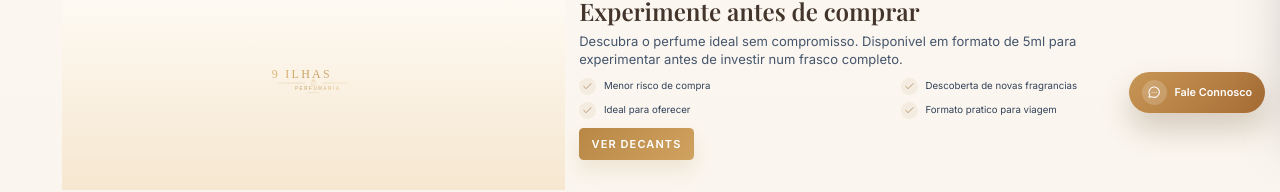
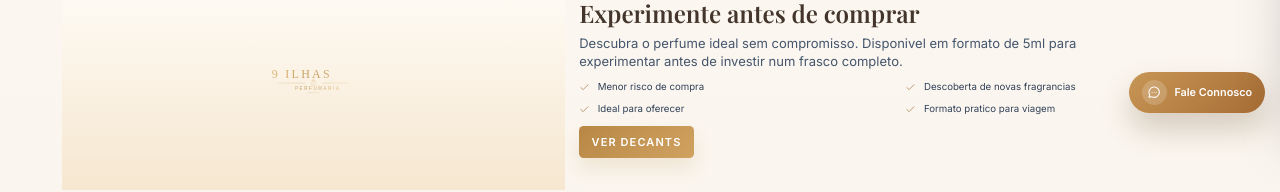
Before and after one commit to Perfumaria9ilhas/Perfumaria, a Next.js app: page / in a window 1280 px wide. Shown: the part 672-864 px from the top of the page. Built offline with nearby package versions, Linux system fonts and the light colour scheme; no server answers; the database is empty.

Commit message:
Further simplify homepage presentation

```diff
--- a/src/components/home/hero-home.tsx
+++ b/src/components/home/hero-home.tsx
@@ -105,7 +105,7 @@ export function HeroHome({ settings }: HeroHomeProps) {
               {activeSlide ? (
                 <Link
                   href={activeSlide.href}
-                  className="absolute bottom-4 left-4 z-20 inline-flex items-center rounded-full bg-[rgba(255,255,255,0.94)] px-4 py-2 text-[11px] font-semibold uppercase tracking-[0.14em] text-[color:var(--ink)] shadow-[0_10px_22px_rgba(78,55,34,0.18)] transition hover:text-[color:var(--gold)]"
+                  className="absolute bottom-5 left-5 z-20 inline-flex items-center border-b border-[rgba(255,255,255,0.72)] pb-1 text-[11px] font-semibold uppercase tracking-[0.16em] text-white transition hover:text-[color:#f4dfbf]"
                 >
                   Perfumes {activeSlide.label}
                 </Link>
--- a/src/components/home/sample-home.tsx
+++ b/src/components/home/sample-home.tsx
@@ -50,10 +50,10 @@ export function SampleHome({ imageUrl }: { imageUrl?: string | null }) {
             </p>
           </div>
 
-          <div className="grid gap-2 sm:grid-cols-2">
+          <div className="grid gap-x-5 gap-y-2 sm:grid-cols-2">
             {benefits.map((benefit) => (
               <div key={benefit} className="flex items-center gap-2.5 text-[0.78rem] text-slate-700">
-                <span className="flex h-5.5 w-5.5 items-center justify-center rounded-full bg-[rgba(194,162,119,0.12)] text-[color:var(--gold)]">
+                <span className="text-[color:var(--gold)]">
                   <Check className="h-3.5 w-3.5" />
                 </span>
                 <span>{benefit}</span>
```
